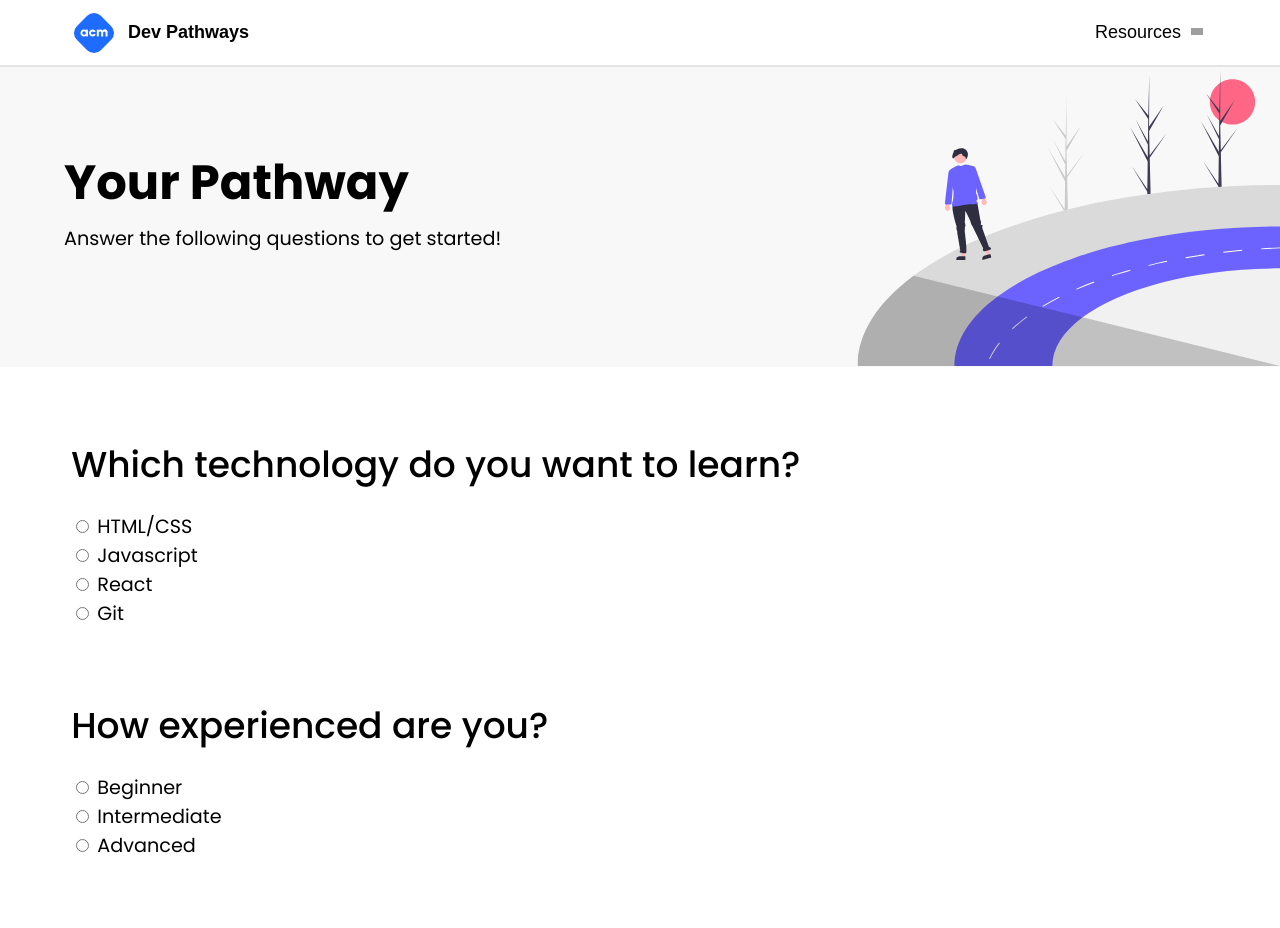
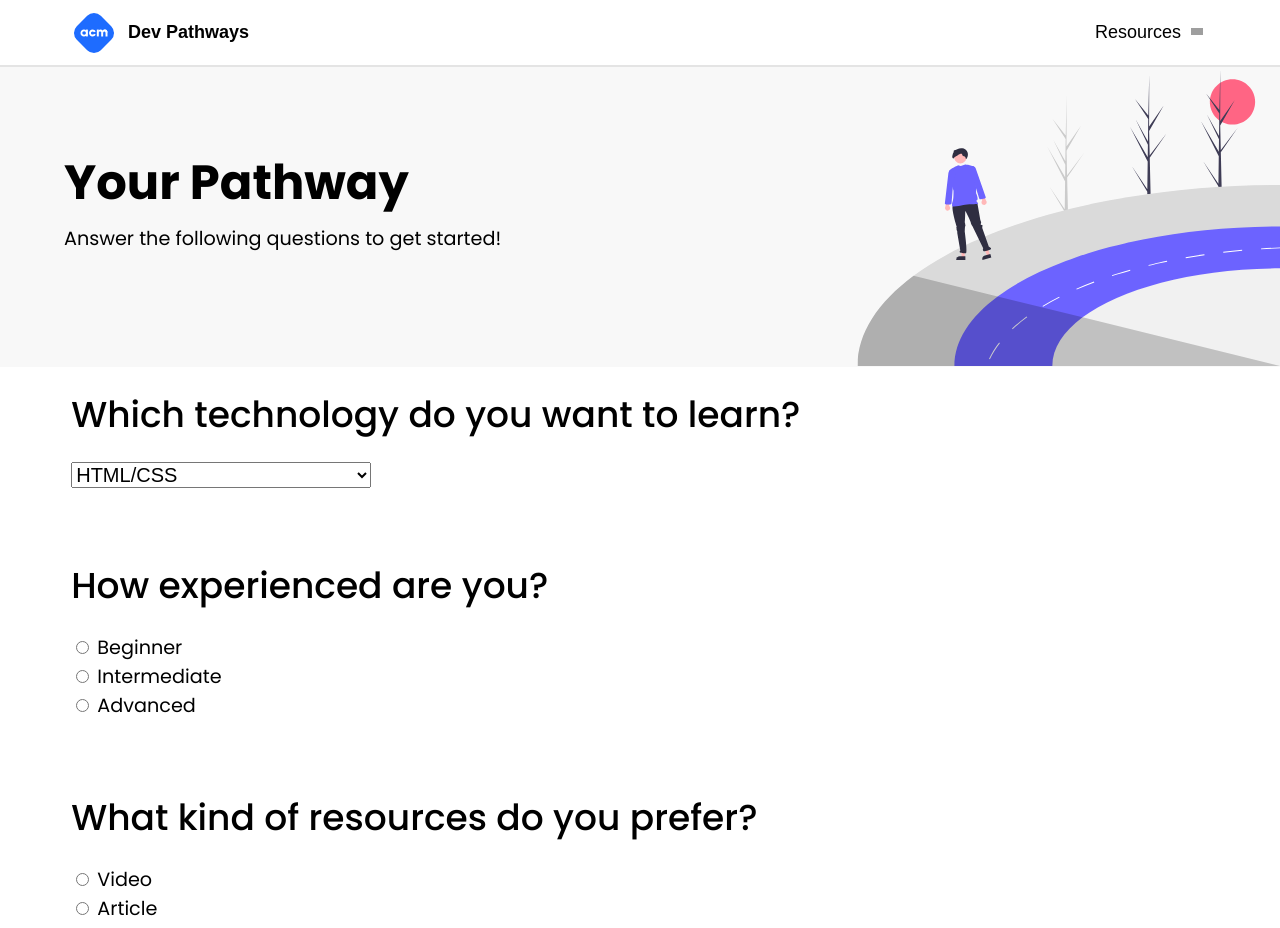
Before and after one commit to uclaacm/dev-pathways, a React (Create React App) app: page /quiz in a window 1280 px wide. Shown: the top 928 px of the page. Built offline with nearby package versions, Linux system fonts and the light colour scheme; grey boxes are pictures that could not be loaded.

Commit message:
add radio/dropdown options to quiz questions

```diff
--- a/src/components/QuizQuestion/QuizQuestion.css
+++ b/src/components/QuizQuestion/QuizQuestion.css
@@ -2,7 +2,8 @@
     display: flex;
     flex-direction: column;
     margin-left: 4%;
-    margin-top: 50px;
+    margin-right: 4%;
+    /* margin-top: 50px; */
     margin-bottom: 50px;
     font-size: 1.2em;
 }
@@ -14,3 +15,9 @@
 .quiz-choice {
     margin-left: 20px;
 }
+
+.quiz-dropdown {
+    width: 300px;
+    margin-left: 20px;
+    font-size: 20px;
+}
--- a/src/components/QuizQuestion/QuizQuestion.js
+++ b/src/components/QuizQuestion/QuizQuestion.js
@@ -1,16 +1,25 @@
 import React from 'react';
 import './QuizQuestion.css';
 
-const QuizQuestion = ({ question, choices, onChange }) => {
+const QuizQuestion = ({ type, question, choices, onChange }) => {
     return (
         <div className="quiz-question" onChange={onChange}>
             <h2>{question}</h2>
-            {choices.map(choice => {
-                return (
-                    <span key={choice} className="quiz-choice">
-                        <input type="radio" value={choice} name={question} key={choice}/> {choice}
-                    </span>);
-            })}
+            {type === "radio" ?
+                choices.map(choice => {
+                    return (
+                        <span key={choice} className="quiz-choice">
+                            <input type="radio" value={choice} name={question} key={choice}/> {choice}
+                        </span>);
+                }) :
+                <select name="quiz-question" className="quiz-dropdown">
+                    {
+                        choices.map(choice => {
+                            return (
+                                <option key={choice} className="quiz-option">{choice}</option>
+                        )})
+                    }
+                </select>}
         </div>
     );
 };
--- a/src/pages/Quiz/Quiz.js
+++ b/src/pages/Quiz/Quiz.js
@@ -25,31 +25,37 @@ const Quiz = () => {
                 }}
             />
             <QuizQuestion
+                type="dropdown"
                 question="Which technology do you want to learn?"
                 choices={["HTML/CSS", "Javascript", "React", "Git"]}
                 onChange={onChoiceSelection}
             />
             <QuizQuestion
+                type="radio"
                 question="How experienced are you?"
                 choices={["Beginner", "Intermediate", "Advanced"]}
                 onChange={onChoiceSelection}
             />
             <QuizQuestion
+                type="radio"
                 question="What kind of resources do you prefer?"
                 choices={["Video", "Article", "Game", "Documentation"]}
                 onChange={onChoiceSelection}
             />
             <QuizQuestion
+                type="radio"
                 question="What's your ideal timeline?"
                 choices={["3 days", "1 week", "2 weeks", "1 month"]}
                 onChange={onChoiceSelection}
             />
             <QuizQuestion
+                type="radio"
                 question="How long do you want to spend learning each week?"
                 choices={["2 hours", "5 hours", "10 hours", "20 hours"]}
                 onChange={onChoiceSelection}
             />
             <SolidButton
+                type="radio"
                 className="goto-pathway-button"
                 text="Generate"
                 onClick={() => navigate("/pathway")}
```
